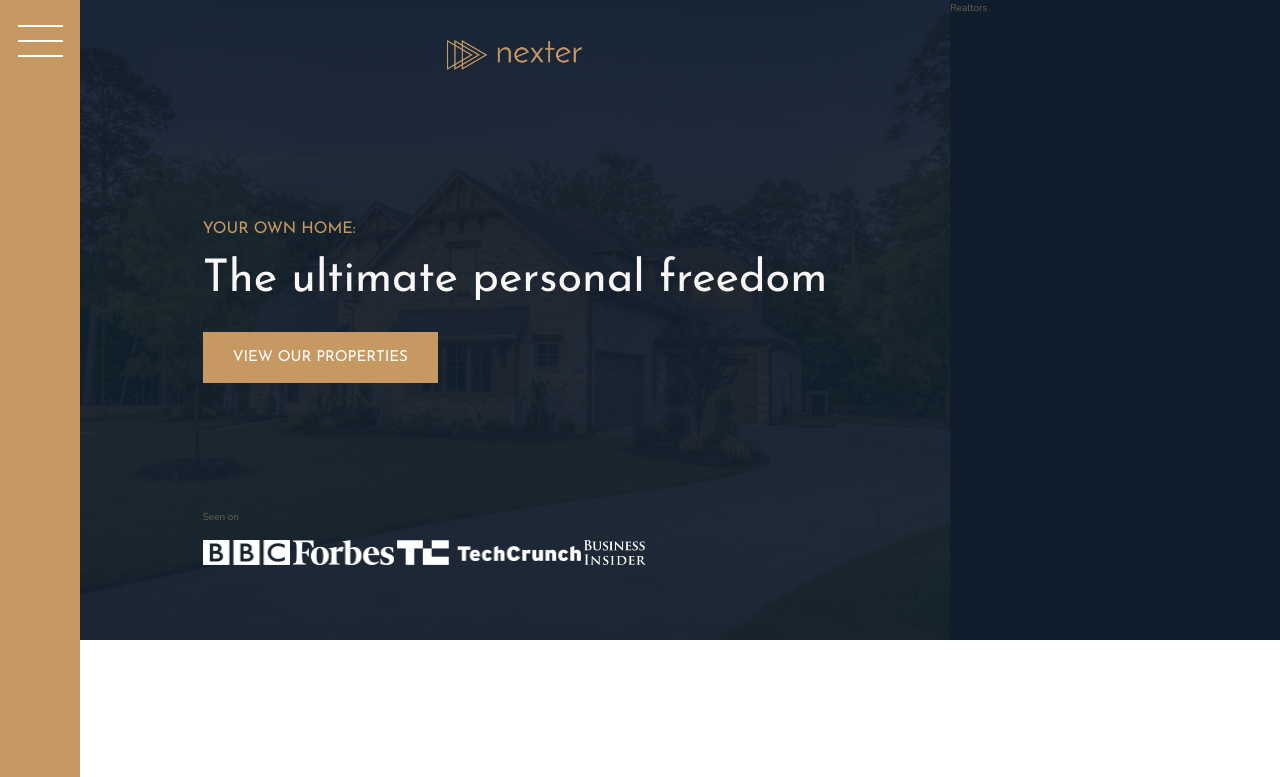
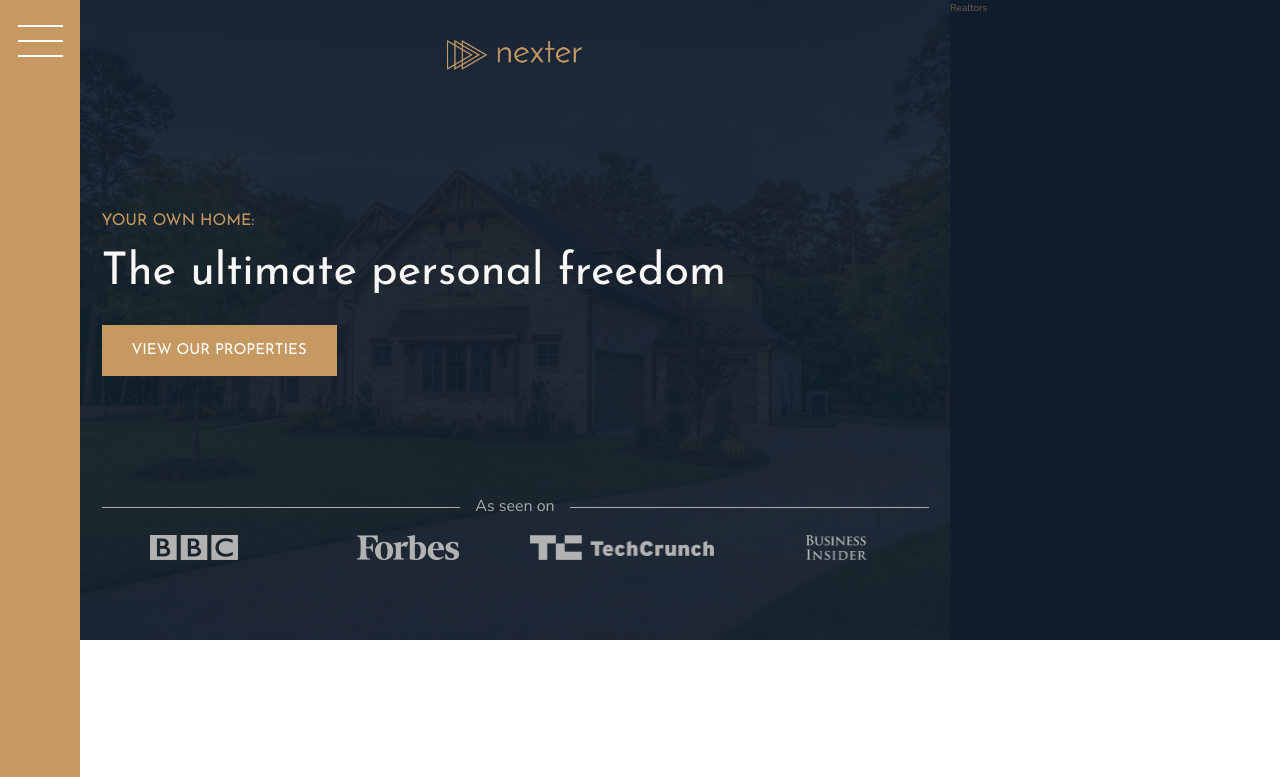
Before and after one commit to Tomekzako/Nexter, a plain HTML site: page index.html in a window 1280 px wide. Shown: the top 777 px of the page. Drawn offline with nearby package versions, Linux system fonts and the light colour scheme.

Commit message:
Finish header

```diff
--- a/index.html
+++ b/index.html
@@ -18,7 +18,7 @@
         <h3 class="heading-3">Your own home:</h3>
         <h1 class="heading-1">The ultimate personal freedom</h1>
         <button class="btn header__btn">View our properties</button>
-        <div class="header__seenon-text">Seen on</div>
+        <div class="header__seenon-text">As seen on</div>
         <div class="header__seenon-logos">
             <img src="img/logo-bbc.png" alt="Seen on logo 1">
             <img src="img/logo-forbes.png" alt="Seen on logo 2">
--- a/scss/_header.scss
+++ b/scss/_header.scss
@@ -9,7 +9,7 @@
     grid-template-rows: 1fr min-content 6rem 1fr;
     grid-template-columns: max-content;
     grid-row-gap: 1.5rem;
-    padding: 7rem;
+    padding: 8rem;
     padding-top: 4rem;
     justify-content: center;
 
@@ -17,10 +17,31 @@
         height: 3rem;
         justify-self: center;
     }
-    &__seenon-text {}
+    &__seenon-text {
+        font-size: 1.6rem;
+        color: $color-grey-light-2;
+
+        display: grid;
+        grid-template-columns: 1fr max-content 1fr;
+        grid-column-gap: 1.5rem;
+        align-items: center;
+
+        &::after,
+        &::before {
+            content: "";
+            height: 1px;
+            display: block;
+            background-color: currentColor;
+        }
+    }
     &__seenon-logos {
+        display: grid;
+        grid-template-columns: repeat(4, 1fr);
+        grid-column-gap: 3rem;
+        justify-items: center;
         img {
             height: 2.5rem;
+            filter: brightness(70%);
         }
     }
 
```
Also changed, not shown: css/style.css.
